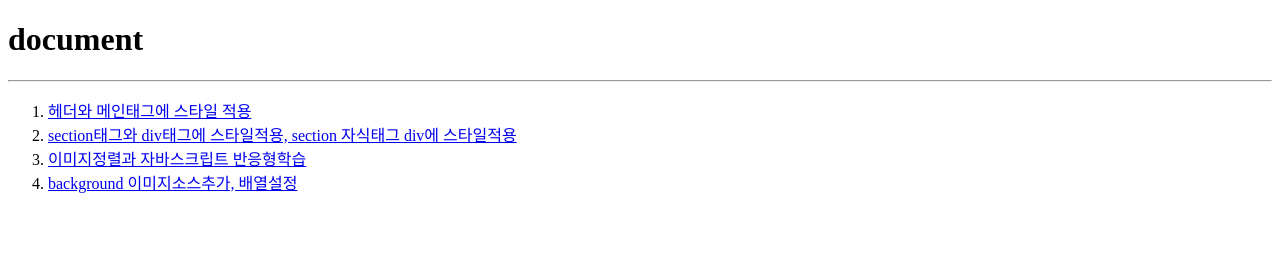
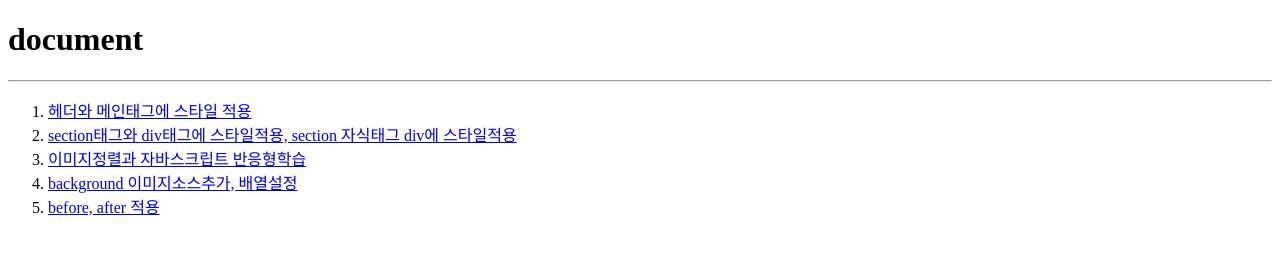
Before and after one commit to Kanguijin/kanguijin.github.io, a plain HTML site: page index.html in a window 1280 px wide. Drawn offline with Linux system fonts and the light colour scheme.

Commit message:
Add files via upload

```diff
--- a/index.html
+++ b/index.html
@@ -26,6 +26,9 @@
         <li>
             <a href="t04.html" target="_blank">background 이미지소스추가, 배열설정</a>
         </li>
+        <li>
+            <a href="t05.html">before, after 적용</a>
+        </li>
     </ol>
 </body>
 
```
